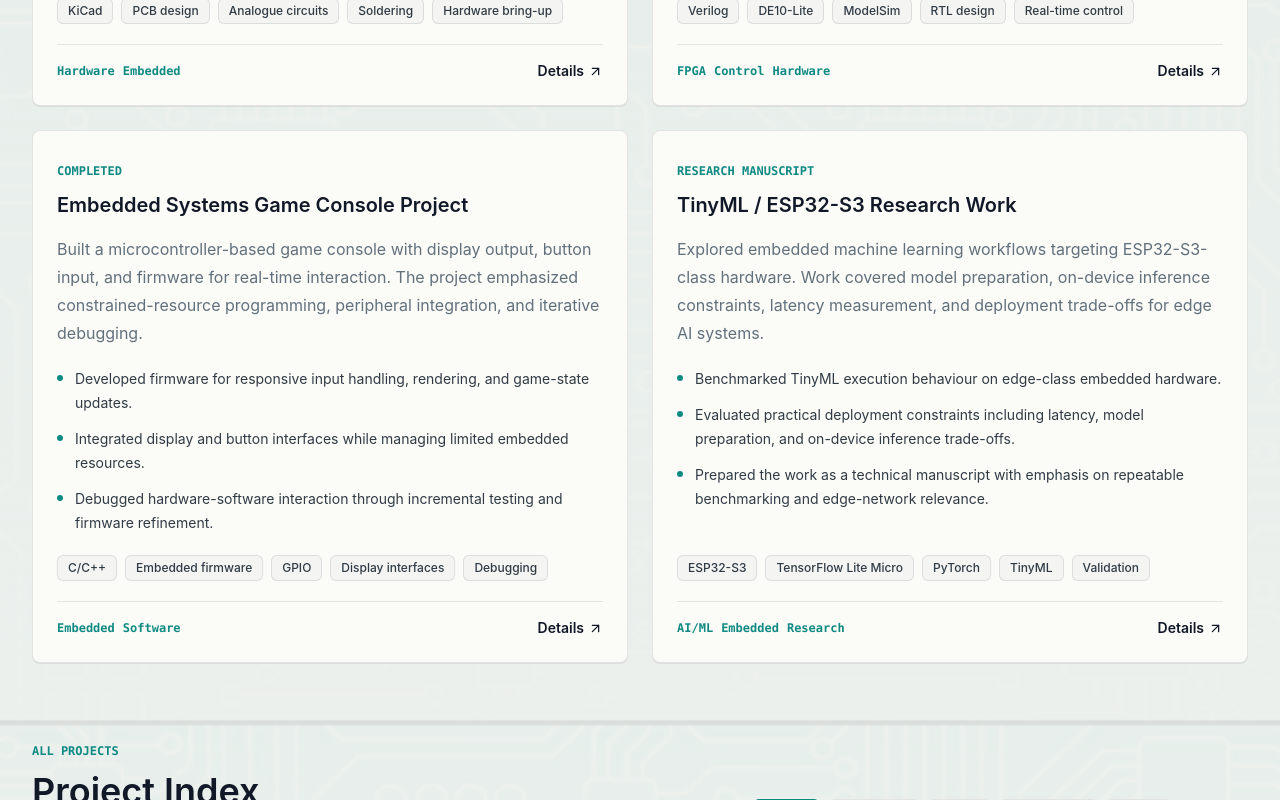
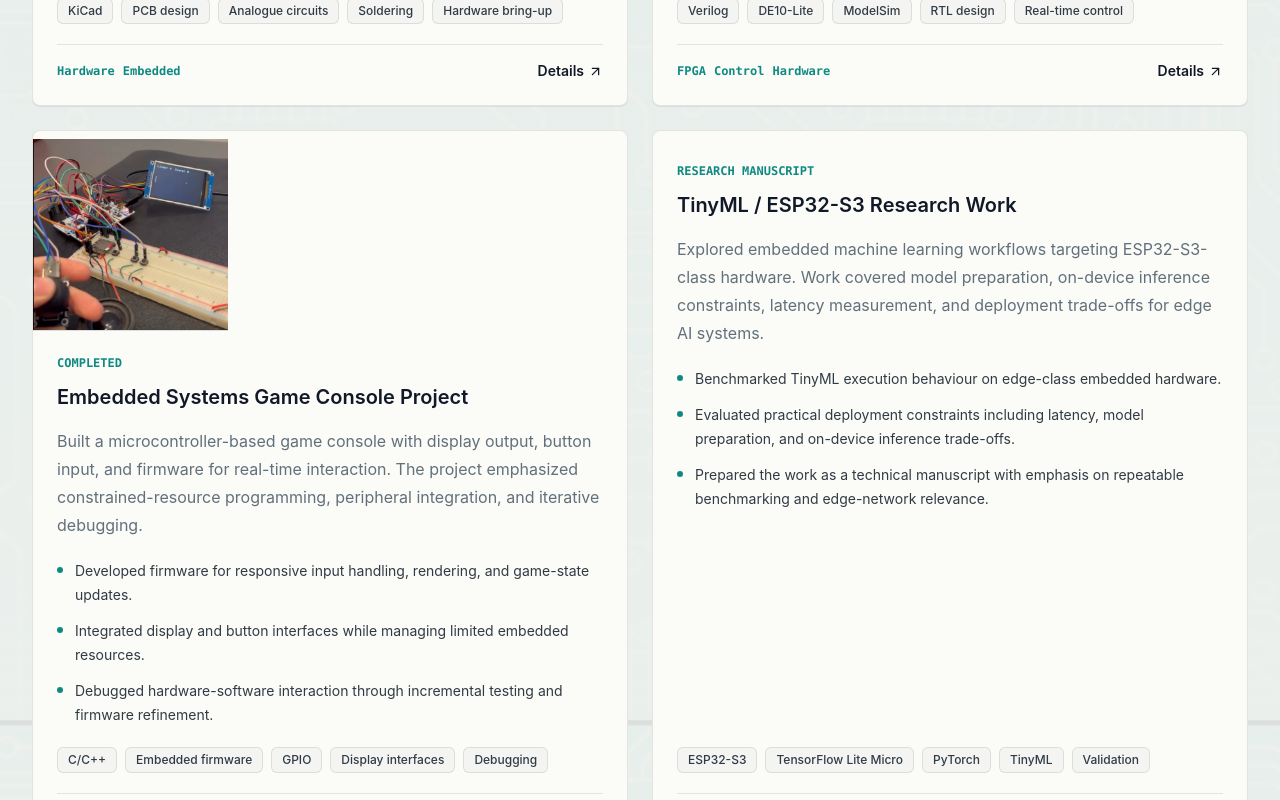
Before and after one commit to Frenchtoastbuns/portfolio, a React (Vite) app: page / in a window 1280 px wide. Shown: the part 1680-2480 px from the top of the page. Built offline with nearby package versions, Linux system fonts and the light colour scheme.

Commit message:
Add game console project image

```diff
--- a/src/data/portfolio.js
+++ b/src/data/portfolio.js
@@ -99,6 +99,12 @@ export const projects = [
     role: "Embedded firmware and peripheral integration",
     status: "Completed",
     media: [
+      {
+        type: "image",
+        src: "/project-media/game-console-hardware.png",
+        alt: "Breadboarded embedded game console hardware with display and joystick wiring",
+        caption: "Prototype hardware setup",
+      },
       {
         type: "video",
         src: "/project-media/audio-visualiser-demo.mp4",
```
Also changed, not shown: public/project-media/game-console-hardware.png (added).
